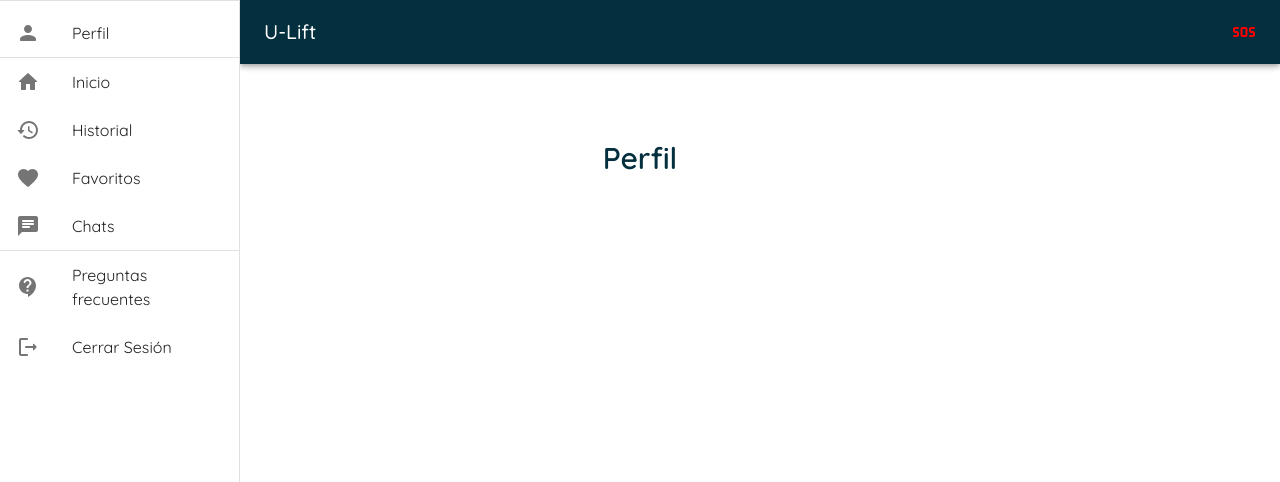
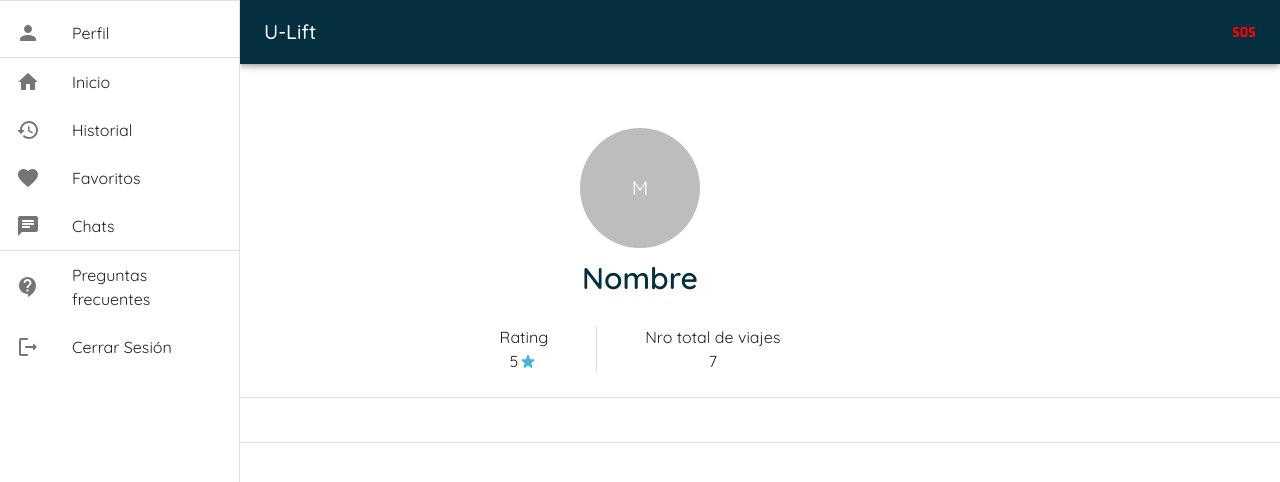
Before and after one commit to caster-99/ulift, a React (Create React App) app: page /perfil in a window 1280 px wide. Shown: the top 482 px of the page. Built offline with nearby package versions, Linux system fonts and the light colour scheme.

Commit message:
Add user profile component

```diff
--- /dev/null
+++ b/src/components/Profile.tsx
@@ -0,0 +1,49 @@
+import { Box, Typography, Avatar, Stack, Divider, Container } from "@mui/material";
+import { StarRateRounded as StarIcon } from "@mui/icons-material";
+import React from "react";
+
+const Profile = (): JSX.Element => {
+  return (
+    <Box
+        display="flex"
+        justifyContent="center"
+        alignItems="center"
+        flexDirection="column"
+    >
+        <Avatar sx={{ width: 120, height: 120, marginBottom: 1 }}>M</Avatar>
+        <Typography
+            color="primary"
+            textAlign="center"
+            fontSize={{ xs: 27, md: 30 }}
+            fontWeight={600}
+            mb={{ xs: 2, sm: 3 }}
+        >
+            Nombre
+        </Typography>
+        <Stack
+            direction="row"
+            divider={<Divider orientation="vertical" flexItem />}
+            spacing={6}
+        >
+            <Box>
+                <Typography textAlign="center">Rating</Typography>
+                <Stack
+                    direction="row"
+                    display="flex"
+                    justifyContent="center"
+                    alignItems="center"
+                >
+                    <Typography textAlign="center">5</Typography>
+                    <StarIcon fontSize="small" color="secondary"/>
+                </Stack>
+            </Box>
+            <Box>
+                <Typography textAlign="center">Nro total de viajes</Typography>
+                <Typography textAlign="center">7</Typography>
+            </Box>
+        </Stack>
+    </Box>
+  );
+};
+
+export default Profile;
--- a/src/pages/PerfilUsuario.tsx
+++ b/src/pages/PerfilUsuario.tsx
@@ -1,23 +1,40 @@
-import { Box, Container, Typography } from "@mui/material";
+import {
+  Box,
+  Container,
+  Typography,
+  MenuItem,
+  MenuList,
+  ListItemIcon,
+  ListItemText,
+  Divider, } from "@mui/material";
+  import {
+    AccessTimeRounded as TimeIcon,
+    DirectionsCarFilledRounded as CarIcon,
+    AddLocationAltRounded as LocationIcon,
+  } from "@mui/icons-material";
 import React from "react";
 import { NavBar } from "../components/NavBar";
+import Profile from "../components/Profile";
 
 const PerfilUsuario = (): JSX.Element => {
   return (
     <Box>
       <NavBar />
-      <Box>
-        <Container maxWidth="md" sx={{ p: 3 }}>
-          <Typography
-            color="primary"
-            textAlign="center"
-            fontSize={{ xs: 27, md: 30 }}
-            fontWeight={600}
-            mb={{ xs: 2, sm: 3 }}
-          >
-            Perfil
-          </Typography>
+      <Box justifyContent="space-between" flexDirection="column" flexGrow={1}>
+        <Container maxWidth="md" sx={{ p: 2 }}>
+          <Profile/>
         </Container>
+
+        <MenuList>
+          <Divider />
+            <MenuItem>
+              <ListItemIcon>
+                <CarIcon fontSize="small" color="primary"/>
+              </ListItemIcon>
+              <ListItemText primary="Agregar Vehiculo" />
+            </MenuItem>
+          <Divider />
+        </MenuList>
       </Box>
     </Box>
   );
```
